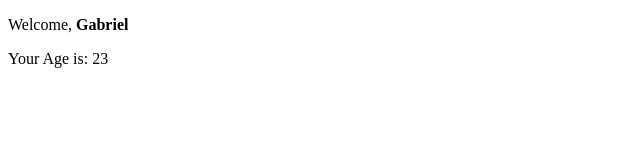
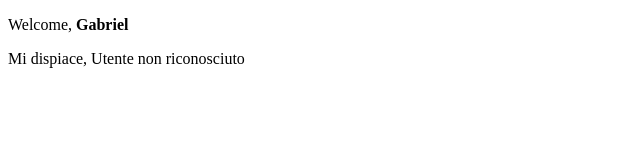
Before and after one commit to gabrimarch3/Esericizi-react, a React (Create React App) app in the folder esercizi-develhope/: page / in a window 1280 px wide. Shown: the top 160 px of the page, without its empty margins (0-640 px from the left). Built offline with nearby package versions, Linux system fonts and the light colour scheme.

Commit message:
added and completed ex.12

```diff
--- a/esercizi-develhope/src/components/Welcome.js
+++ b/esercizi-develhope/src/components/Welcome.js
@@ -9,13 +9,15 @@ class Welcome extends React.Component {
           Welcome, <strong>{this.props.name}</strong>
         </p>
         {this.props.age ? (
-          this.props.age >= 18 && this.props.age <= 65 ? (
+          this.props.age >= 18 &&
+          this.props.age <= 65 &&
+          this.props.name == "Jhon" ? (
             <Age age={this.props.age} />
           ) : (
-            <p>Mi dispiace, non hai l'età corretta</p>
+            <p>Mi dispiace, Utente non riconosciuto</p>
           )
         ) : (
-          <p>Per favore inserisci la tua età.</p>
+          <p>Per favore inserisci il tuo nome e/o la tua età</p>
         )}
       </div>
     );
```
Also changed, not shown: esercizi-develhope/Conditional Rendering 04.txt (added), esercizi-develhope/Conditional rendering 03.txt (deleted).
